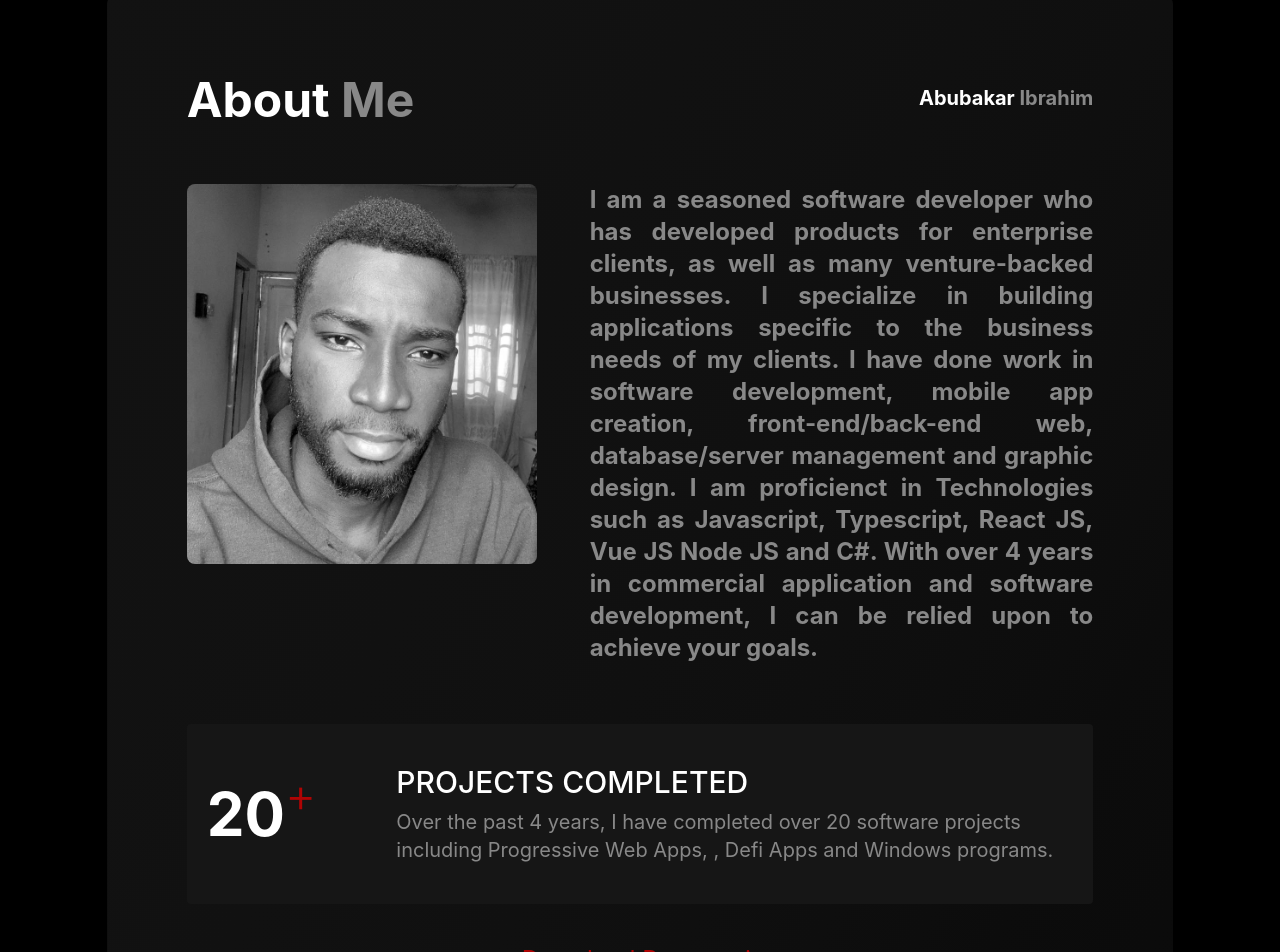
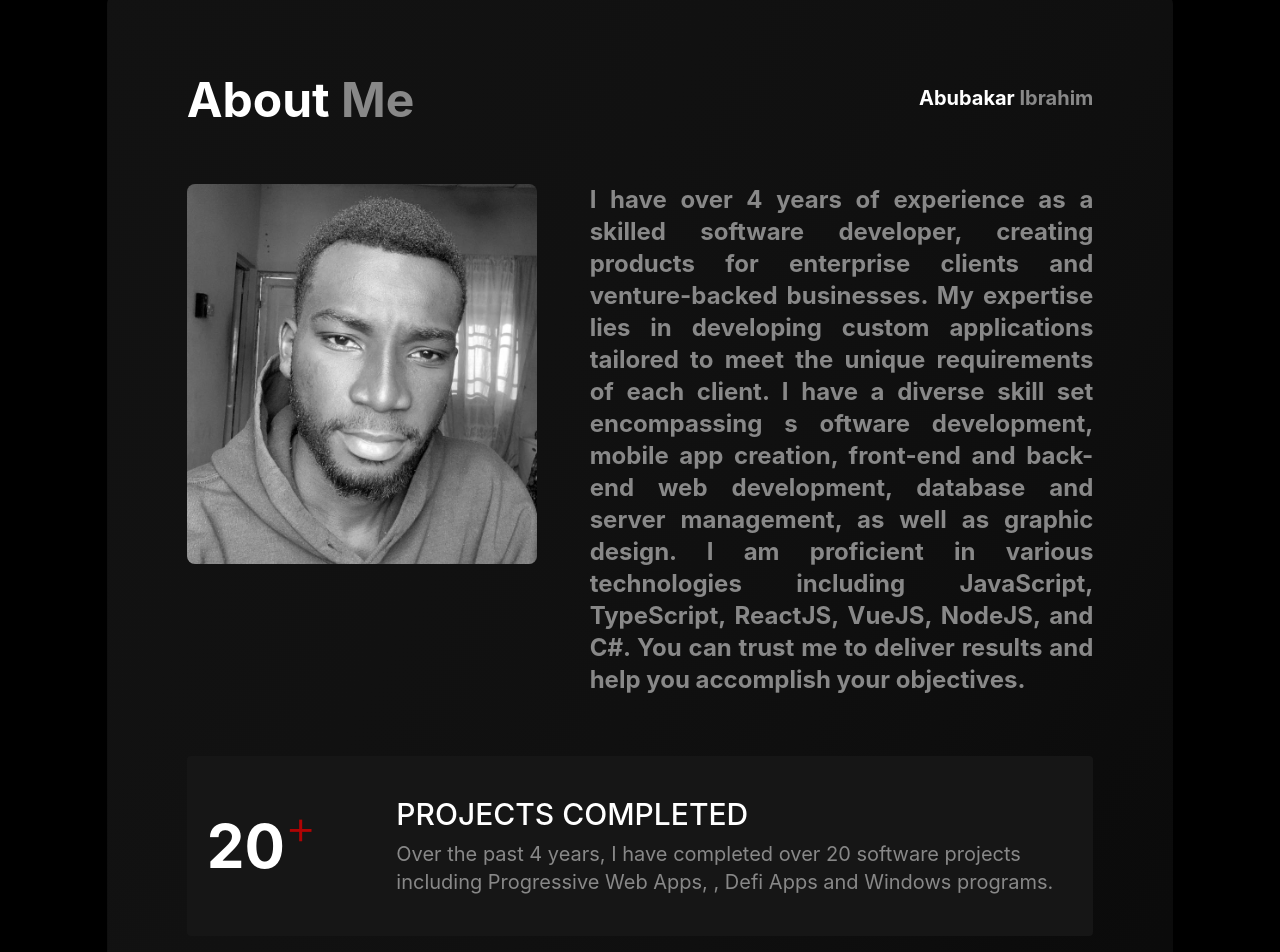
Before and after one commit to sadeeqdev/portfolio, a Next.js app: page / in a window 1280 px wide. Shown: the part 942-1894 px from the top of the page. Built offline with nearby package versions, Linux system fonts and the light colour scheme.

Commit message:
fiX: add latest resume

```diff
--- a/components/About.tsx
+++ b/components/About.tsx
@@ -16,13 +16,14 @@ const About = () => {
                 <Image src={`/assets/me.jpg`} width="350px" height="380px"  className="rounded-lg" alt="bgasdw"/>
             </div>
             <div className='text-xl lg:text-2xl w-1/1 lg:w-5/9 mt-6 lg:mt-0 lg:font-bold text-sub-white float-right text-justify'>
-                I am a seasoned software developer who has developed products for enterprise clients,
-                 as well as many venture-backed businesses.
-                I specialize in building applications specific to the business needs of my clients.
-                I have done work in software development, mobile app creation, front-end/back-end web,
-                database/server management and graphic design.
-                I am proficienct in Technologies such as Javascript, Typescript, React JS, Vue JS Node JS and C#.
-                With over 4 years in commercial application and software development, I can be relied upon to achieve your goals.
+              I have over 4 years of experience as a skilled software developer,
+              creating products for enterprise clients and venture-backed businesses.
+              My expertise lies in developing custom applications tailored to meet the
+              unique requirements of each client. I have a diverse skill set encompassing s
+              oftware development, mobile app creation, front-end and back-end web development,
+              database and server management, as well as graphic design. I am proficient in
+              various technologies including JavaScript, TypeScript, ReactJS, VueJS, NodeJS, and
+              C#. You can trust me to deliver results and help you accomplish your objectives.
             </div>
           </div>
           <div className='flex flex-col lg:flex-row h-auto lg:h-45 w-full mx-auto bg-grey mt-15 rounded text-white flex lg:justify-between lg:items-center lg:space-x-20 p-5' data-aos="fade-up">
--- a/components/Navbar.tsx
+++ b/components/Navbar.tsx
@@ -1,11 +1,9 @@
-import Link from 'next/link';
 import React, { useEffect, useState } from 'react'
 
 const Navbar = (props:any) => {
   const [show, setShow] = useState<boolean>(false);
   const [mobile, setMobile] = useState<boolean>(false)
   const [scrolled, setScrolled] = useState<boolean>(false);
-  const [scrollRef, setScrollRef] = useState<string>("")
     function handleShow(){
         setShow(!show)
     }
@@ -53,7 +51,7 @@ const Navbar = (props:any) => {
     <div className='fixed w-72 -ml-72 bg-grey h-screen transition-all delay-100' style={{transform:(mobile && show)  ? 'translateX(288px)':  'translateX(0)'}}>
       <div className=' text-white pt-6 px-2 pb-7 w-11/12  lg:pt-28 lg:py-7 lg:w-5/6 2xl:w-4/6 mx-auto grid grid-cols-1'>
           <div className='text-2xl font-medium lg:text-xl flex justify-between'>
-            <div>Sadeeq.<span className='text-sub-white font-normal text-red'>dev</span></div>
+            <div>Sadeeq.<span className='text-sub-white font-normal text-green'>dev</span></div>
             <button onClick={handleClose}>
               <svg version="1.1" style={{width:'14px'}} id="Layer_1" xmlns="http://www.w3.org/2000/svg" viewBox="0 0 122.878 122.88" enableBackground="new 0 0 122.878 122.88"><g><path fill='#AF0404' d="M1.426,8.313c-1.901-1.901-1.901-4.984,0-6.886c1.901-1.902,4.984-1.902,6.886,0l53.127,53.127l53.127-53.127 c1.901-1.902,4.984-1.902,6.887,0c1.901,1.901,1.901,4.985,0,6.886L68.324,61.439l53.128,53.128c1.901,1.901,1.901,4.984,0,6.886 c-1.902,1.902-4.985,1.902-6.887,0L61.438,68.326L8.312,121.453c-1.901,1.902-4.984,1.902-6.886,0 c-1.901-1.901-1.901-4.984,0-6.886l53.127-53.128L1.426,8.313L1.426,8.313z"/></g></svg>
             </button>
@@ -116,7 +114,7 @@ const Navbar = (props:any) => {
      <div className='lg:border-b-1 border-sub-white bg-black h-18 lg:h-20 w-full mt-0 z-30 top-0 flex items-center text-white ' style={{borderBottom:((mobile && scrolled ) || !mobile) ? '1px solid #333' : 'none', position:scrolled ? 'fixed' :'relative'}}>
         <div className='w-11/12 xl:w-5/6 2xl:w-3/5  mx-auto flex flex-row justify-between items-center'>
           <button className='text-2xl font-medium lg:text-xl' onClick={() => props.scrollTo("to")}>
-            Sadeeq.<span className='text-sub-white font-normal text-maroon'>dev</span>
+            Sadeeq.<span className='text-sub-white font-normal text-green'>dev</span>
           </button>
           <div className='hidden lg:flex space-x-7 text-lg text-sub-white'>
             <button className='hover:text-white' onClick={() => props.scrollTo("about")}>
```
Also changed, not shown: RMLZ8359.JPG (deleted), 1 other file (tests, documents, lock files or other folders).
